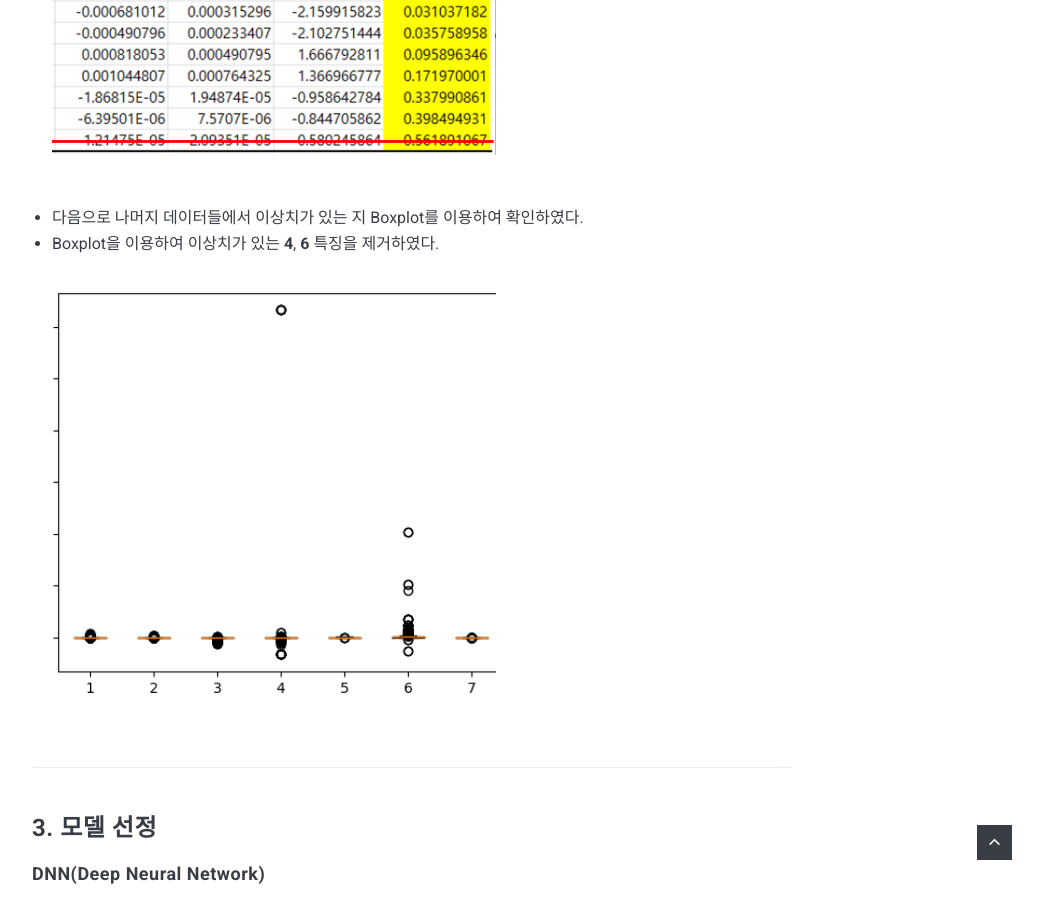
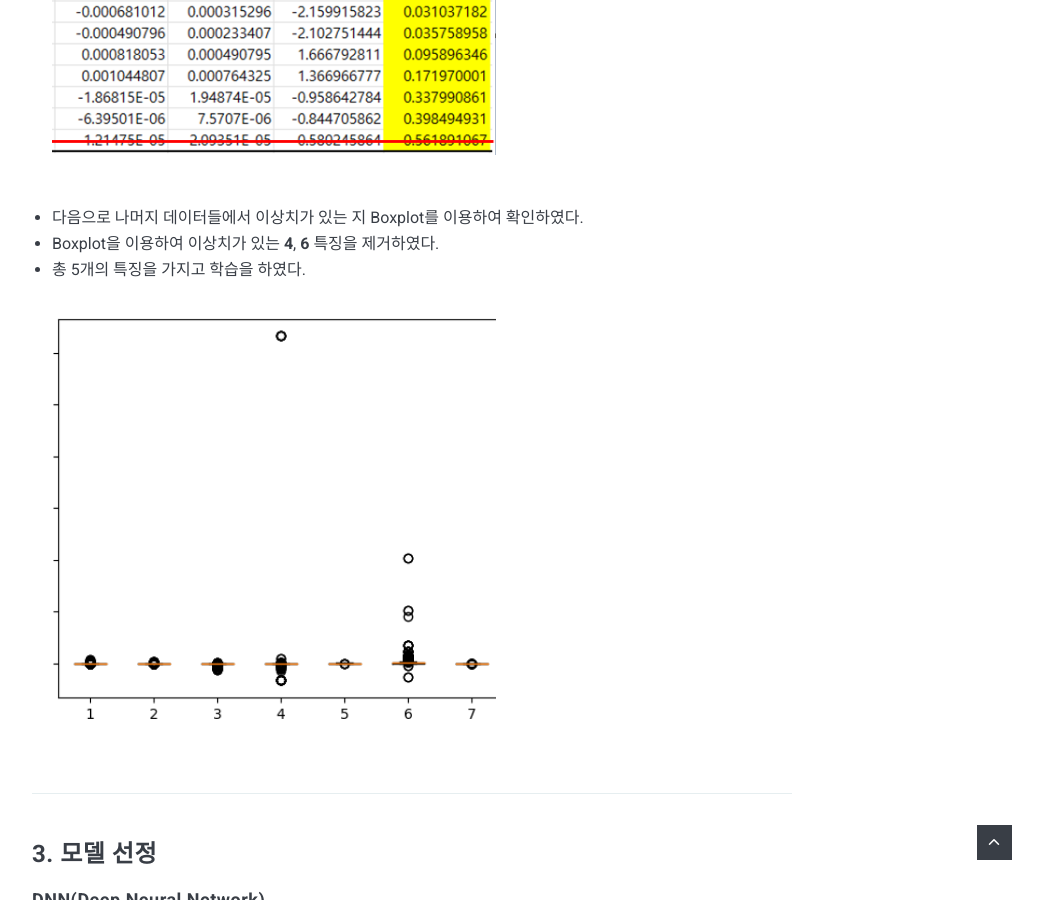
Before and after one commit to junRepository/junRepository.github.io, a Jekyll site: the page built from _posts/2023-07-01-preject_1.md, in a window 1280 px wide and 900 px high, scrolled down 1098 px. Shown: the whole window, without its empty margins (228-1271 px from the left). Built offline with Jekyll 4.4.1, drawn with Linux system fonts in a browser that asks for light colours; nearby versions of some CDN libraries; comment, search, counter and statistics services are not loaded.

Commit message:
내용수정

```diff
--- a/_posts/2023-07-01-preject_1.md
+++ b/_posts/2023-07-01-preject_1.md
@@ -24,7 +24,8 @@ tags:   project
 <img src="/images/regression-analysis.png" width="60%" height="80%">
 
 * 다음으로 나머지 데이터들에서 이상치가 있는 지 Boxplot를 이용하여 확인하였다.
-* Boxplot을 이용하여 이상치가 있는 **4**, **6** 특징을 제거하였다.<br/>
+* Boxplot을 이용하여 이상치가 있는 **4**, **6** 특징을 제거하였다.
+* 총 5개의 특징을 가지고 학습을 하였다.<br/>
 <img src="/images/boxplot.png" width="60%" height="80%">
 
 
```
